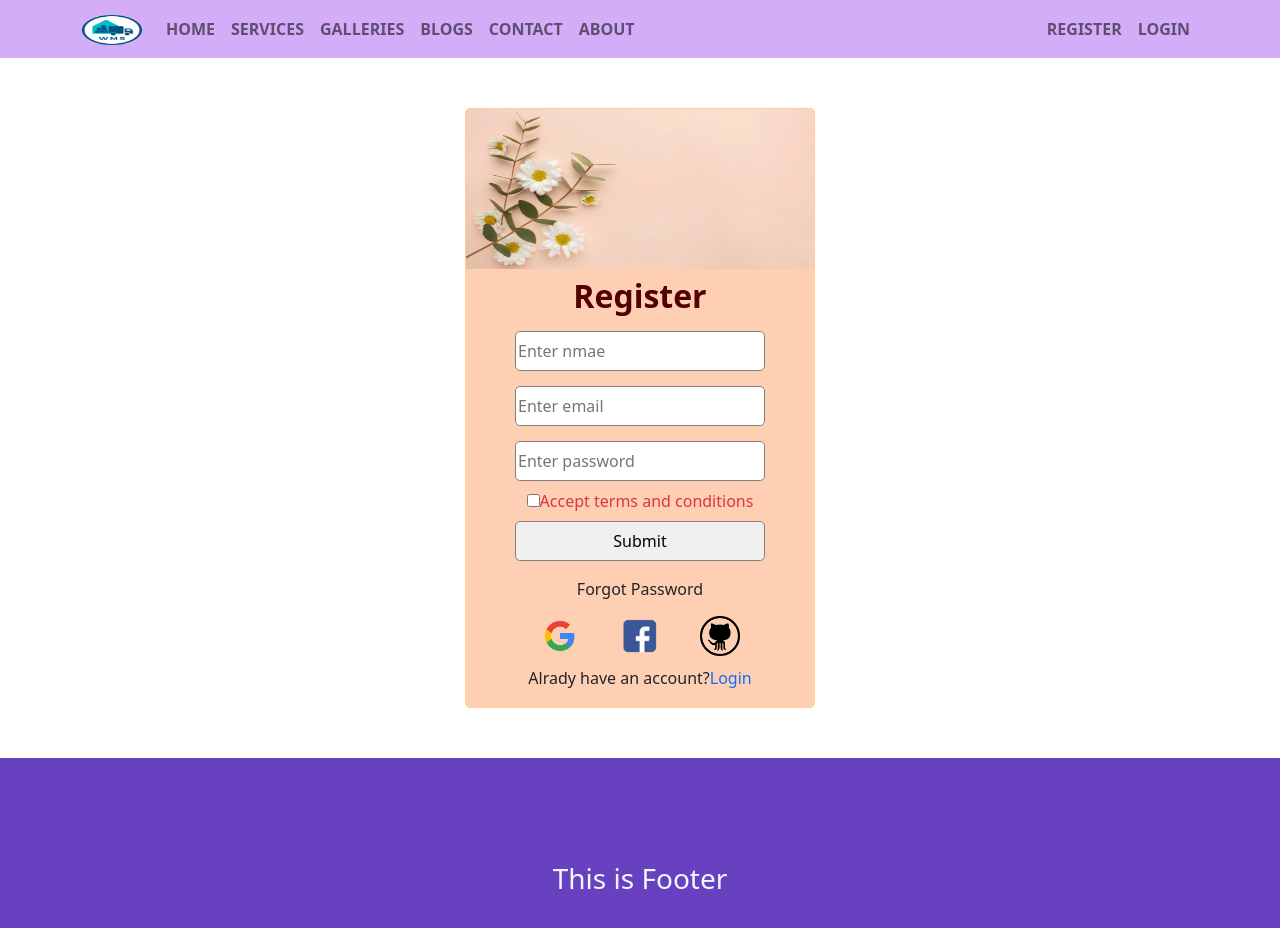
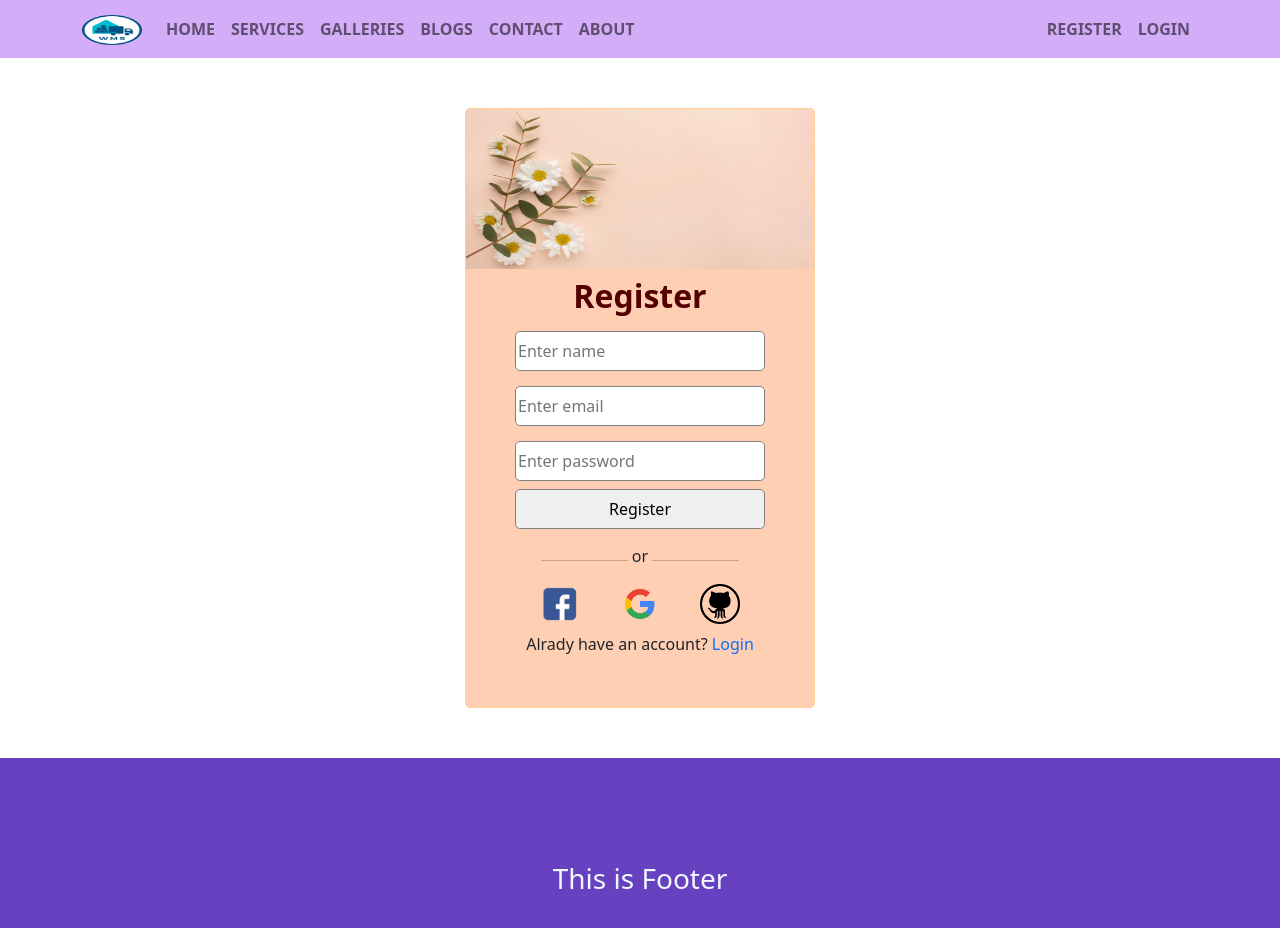
Before and after one commit to abdullahalmasudpersonal/Assignment-11, a React (Create React App) app: page /register in a window 1280 px wide. Shown: the top 928 px of the page. Built offline with nearby package versions, Linux system fonts and the light colour scheme.

Commit message:
add login and register form

```diff
--- a/package.json
+++ b/package.json
@@ -12,6 +12,7 @@
     "react": "^18.1.0",
     "react-bootstrap": "^2.3.1",
     "react-dom": "^18.1.0",
+    "react-firebase-hooks": "^5.0.3",
     "react-router-dom": "^6.3.0",
     "react-scripts": "5.0.1",
     "web-vitals": "^2.1.4"
--- a/src/Pages/Login/Login/Login.js
+++ b/src/Pages/Login/Login/Login.js
@@ -1,10 +1,23 @@
-import React from 'react';
+import React, { useRef } from 'react';
 import './Login.css';
 import logoimg from '../../../image/img.png';
-import SocialLogin from './SocialLogin/SocialLogin';
+import SocialLogin from '../SocialLogin/SocialLogin';
 import { Link } from 'react-router-dom';
 
 const Login = () => {
+
+    const emailRef = useRef('');
+    const passwrodRef = useRef('');
+
+    const handleSubmit = event => {
+        event.preventDefault();
+        const email = emailRef.current.value;
+        const password = passwrodRef.current.value;
+
+        console.log(email, password);
+    }
+
+
     return (
         <div className='login'>
             <div className='registerdiv'>
@@ -13,25 +26,30 @@ const Login = () => {
                     <div>
                         <img src={logoimg} height='160px' width='348px' alt='' />
                     </div>
-                    <h3>Login</h3>
-                    <input className='register-input' placeholder='Enter nmae' />
-                    <input className='register-input' placeholder='Enter email' />
-                    <input className='register-input mb-2' placeholder='Enter password' />
-                    <div className='mb-2 mt-0'>
-                        <input
-                            type='checkbox' name='terms' id='terms'></input>
-                        <label className='text-danger'>
-                            Accept terms and conditions
-                        </label>
+
+                    <h2 className='m-2 mb-3 fwbold '>Login</h2>
+
+                    <form onSubmit={handleSubmit}>
+                        <input className='register-input' ref={emailRef} type='email' placeholder='Enter email' required />
+
+                        <input className='register-input mb-2' type='password' ref={passwrodRef} placeholder='Enter password' required />
+
+                        <input className='register-input mt-2' type='submit' value='Login' />
+                    </form>
+
+                    <p className='forgot-pass btn p-0 mb-1'>Forgot Password</p>
+
+                    <div className=' mx d-flex m-0 justify-content-center'>
+                        <hr className='w-25' />
+                        <p className='mx-1'>or</p>
+                        <hr className='w-25' />
                     </div>
-                    <input className='register-input' type='submit' value='Submit' />
-                    <p className='forgot-pass btn p-0 mb-1'>Forgot Password</p>
 
                     <SocialLogin />
 
                     <div className='new-user'>
                         <p style={{ textAlign: 'center' }}>New to Computer Warehouse? <span>
-                            <Link style={{ textDecoration: 'none' }} to='/register'>Register</Link></span></p>
+                            <Link style={{ textDecoration: 'none' }} to='/register' >Register</Link></span></p>
                     </div>
                 </div>
             </div>
--- a/src/Pages/Login/Register/Register.css
+++ b/src/Pages/Login/Register/Register.css
@@ -23,4 +23,8 @@
     margin-bottom: 15px;
     border-radius: 5px;
     border: 1px solid gray;
+
 }
+.forgot-pass:hover{
+    color: red;
+}
--- a/src/Pages/Login/Register/Register.js
+++ b/src/Pages/Login/Register/Register.js
@@ -2,10 +2,30 @@ import React from 'react';
 import './Register.css';
 import logoimg from '../../../image/img.png';
 import { Link } from 'react-router-dom';
-import SocialLogin from '../Login/SocialLogin/SocialLogin';
+import SocialLogin from '../SocialLogin/SocialLogin';
+// import { useCreateUserWithEmailAndPassword } from 'react-firebase-hooks/auth';
+// import auth from '../../../firebase.init';
 
 
 const Register = () => {
+
+    // const [
+    //     createUserWithEmailAndPassword,
+    //     user,
+    //     loading,
+    //     error,
+    //   ] = useCreateUserWithEmailAndPassword(auth);
+
+    const handleRegister = event =>{
+        event.preventDefault();
+        const name = event.target.name.value;
+        const email = event.target.email.value;
+        const password = event.target.password.value;
+        console.log( name, email, password)
+
+    }
+
+
     return (
         <div className='registerdiv'>
 
@@ -13,25 +33,37 @@ const Register = () => {
                 <div>
                     <img src={logoimg} height='160px' width='348px' alt='' />
                 </div>
+
                 <h2 className='m-2 mb-3 fwbold '>Register</h2>
-                <input className='register-input' placeholder='Enter nmae' />
-                <input className='register-input' placeholder='Enter email' />
-                <input className='register-input mb-2' placeholder='Enter password' />
-                <div className='mb-2 mt-0'>
-                    <input
-                        type='checkbox' name='terms' id='terms'></input>
-                    <label className='text-danger'>
-                        Accept terms and conditions
-                    </label>
+
+                <form onSubmit={handleRegister}>
+                    <input className='register-input' type='text' name='name' placeholder='Enter name' />
+                    <input className='register-input' type='email' placeholder='Enter email' name='email' id='' required />
+                    <input className='register-input mb-2 ' type='password' placeholder='Enter password' name='password' id='' required />
+
+                   {/*  <div className='mb-2 mt-0'>
+                        <input
+                            type='checkbox' name='terms' id='terms'></input>
+                        <label className='text-danger'>
+                            Accept terms and conditions
+                        </label>
+                    </div> */}
+
+                    <input className='register-input' type='submit' value='Register' />
+                </form>
+
+
+                <div className=' mx d-flex m-0 justify-content-center'>
+                    <hr className='w-25' />
+                    <p className='mx-1'>or</p>
+                    <hr className='w-25' />
                 </div>
-                <input className='register-input' type='submit' value='Submit' />
-                <p className='forgot-pass btn p-0 mb-1'>Forgot Password</p>
 
-                <SocialLogin/>
+                <SocialLogin />
 
                 <div className='new-user'>
                     <p style={{ textAlign: 'center' }}>Alrady have an account?<span>
-                        <Link style={{ textDecoration: 'none' }} to='/login'>Login</Link></span></p>
+                        <Link style={{ textDecoration: 'none' }} to='/login'> Login</Link></span></p>
                 </div>
             </div>
         </div>
--- a/src/Pages/Login/Login/SocialLogin/SocialLogin.css
+++ b/src/Pages/Login/SocialLogin/SocialLogin.css
@@ -1,4 +1,4 @@
 .sociallogin img{
     cursor: pointer;
-    margin: 10px 20px;
+    margin: 0 20px 8px 20px;
 }
--- a/src/Pages/Login/Login/SocialLogin/SocialLogin.js
+++ b/src/Pages/Login/SocialLogin/SocialLogin.js
@@ -1,7 +1,7 @@
 import React from 'react';
-import google from '../../../../image/SocialLogin/google-logo3.png';
-import facebook from '../../../../image/SocialLogin/facebook.png';
-import github from '../../../../image/SocialLogin/github-icon.png';
+import google from '../../../image/SocialLogin/google-logo3.png';
+import facebook from '../../../image/SocialLogin/facebook.png';
+import github from '../../../image/SocialLogin/github-icon.png';
 import './SocialLogin.css';
 
 
@@ -9,8 +9,8 @@ import './SocialLogin.css';
 const SocialLogin = () => {
     return (
         <div className='sociallogin'>
+            <img src={facebook} height='40px' width='40px' alt='' />
             <img src={google} height='40px' width='40px' alt='' />
-            <img src={facebook} height='40px' width='40px' alt='' />
             <img src={github} height='40px' width='40px' alt='' />
         </div>
     );
--- a/src/Pages/Shared/Header/Header.js
+++ b/src/Pages/Shared/Header/Header.js
@@ -25,7 +25,6 @@ const Header = () => {
                             <Nav.Link as={Link} to="/about">ABOUT</Nav.Link>
                         </Nav>
                         <Nav>
-
                             <Nav.Link as={Link} to="/register">REGISTER</Nav.Link>
                             <Nav.Link as={Link} to="/login">LOGIN</Nav.Link>
                           {/*   {
```
Also changed, not shown: 1 other file (tests, documents, lock files or other folders).
